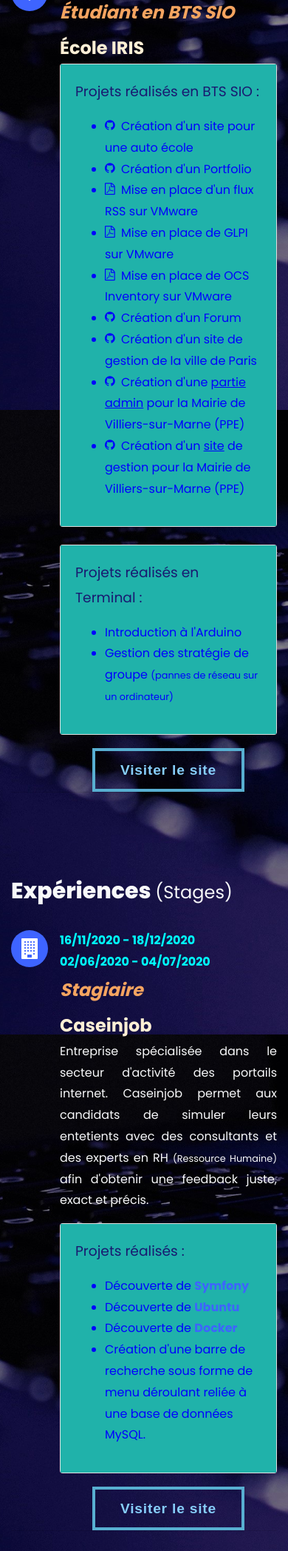
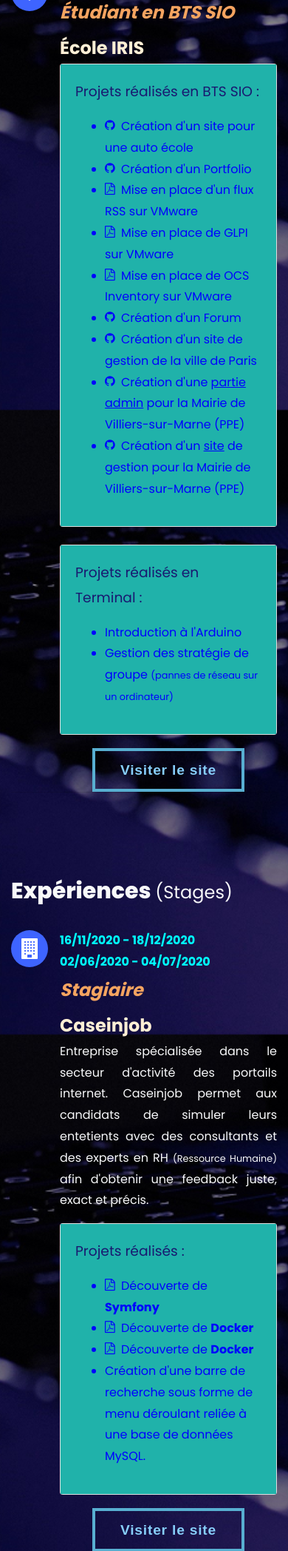
Before and after one commit to tombruaire/Portfolio, a PHP site: page / in a window 390 px wide. Shown: the part 1978-4074 px from the top of the page at 74% size. Run offline with PHP 8.4, Linux system fonts and the light colour scheme; some web fonts are replaced.

Commit message:
Mise à jour des fichiers

```diff
--- a/controleur/accueil.controleur.php
+++ b/controleur/accueil.controleur.php
@@ -28,7 +28,7 @@ if (isset($_POST['submit'])) {
 
         mail("contact@tombruaire.fr", "Nouveau message !", $message, $header);
 
-        Alerts::setFlash("Votre message a bien été envoyé !");
+        header('Location: https://tombruaire.fr');
 
 	}
 }
--- a/site.php
+++ b/site.php
@@ -13,14 +13,28 @@
     <link rel="stylesheet" type="text/css" href="./assets/css/style-5.css">
     <link rel="stylesheet" type="text/css" href="./assets/css/style-6.css">
     <link rel="stylesheet" href="zoombox/zoombox.css">
+    <style type="text/css">
+    	body {
+    		background-image: url(assets/img/fond.jpg);
+    		background-position: center center;
+    		background-repeat: no-repeat;
+    		background-attachment: fixed;
+    		background-size: cover;
+    	}
+    	@media only screen and (max-width: 767px) {
+	    	body {background-image: url(assets/img/fond-mobile.png);}
+		}
+    </style>
 </head>
-<body data-spy="scroll" data-target=".site-navbar-target" data-offset="300" style="background-image: url(assets/img/fond.jpg); background-position: center center; background-repeat: no-repeat; background-attachment: fixed; background-size: cover;">
+<body data-spy="scroll" data-target=".site-navbar-target" data-offset="300">
 
 <nav class="navbar navbar-expand-lg navbar-dark ftco_navbar ftco-navbar-light site-navbar-target" id="ftco-navbar">
 	<div class="container">
 		<a class="navbar-brand" href="https://tombruaire.fr">tombruaire.fr</a>
 		<button class="navbar-toggler js-fh5co-nav-toggle fh5co-nav-toggle" type="button" data-toggle="collapse" data-target="#ftco-nav" aria-controls="ftco-nav" aria-expanded="false" aria-label="Toggle navigation">
-			<span class="oi oi-menu"></span>
+			<svg xmlns="http://www.w3.org/2000/svg" width="25" height="25" fill="currentColor" class="bi bi-list text-light" viewBox="0 0 16 16">
+                <path fill-rule="evenodd" d="M2.5 11.5A.5.5 0 0 1 3 11h10a.5.5 0 0 1 0 1H3a.5.5 0 0 1-.5-.5zm0-4A.5.5 0 0 1 3 7h10a.5.5 0 0 1 0 1H3a.5.5 0 0 1-.5-.5zm0-4A.5.5 0 0 1 3 3h10a.5.5 0 0 1 0 1H3a.5.5 0 0 1-.5-.5z"/>
+            </svg>
 		</button>
 		<div class="collapse navbar-collapse" id="ftco-nav">
 			<ul class="navbar-nav nav ml-auto">
--- a/vue/accueil.php
+++ b/vue/accueil.php
@@ -192,15 +192,24 @@
   								<div class="card-body" style="background-color: #20B2AA;">
   									<p class="fw-bold" style="color: #191970; font-size: 14pt;">Projets réalisés :</p>
 	                                <ul>
+                                        <li>
+                                            <a href="assets/files/TomBRUAIRE-Stage.pdf" target="_blank">
+                                                <span class="icon-file-pdf-o mr-1"></span>
+                                                Découverte de <b>Symfony</b>
+                                            </a>
+                                        </li>
+                                        <li>
+                                            <a href="assets/files/TomBRUAIRE-Stage.pdf" target="_blank">
+                                                <span class="icon-file-pdf-o mr-1"></span>
+                                                Découverte de <b>Docker</b>
+                                            </a>
+                                        </li>
 	                                	<li>
-	                                		Découverte de <b><a href="https://symfony.com/" target="_blank">Symfony</a></b>
-	                                	</li>
-	                                	<li>
-	                                		Découverte de <b><a href="https://www.ubuntu-fr.org/" target="_blank">Ubuntu</a></b>
-	                                	</li>
-	                                	<li>
-	                                		Découverte de <b><a href="https://www.docker.com/" target="_blank">Docker</a></b>
-	                                	</li>
+                                            <a href="assets/files/TomBRUAIRE-Stage.pdf" target="_blank">
+                                                <span class="icon-file-pdf-o mr-1"></span>
+                                                Découverte de <b>Docker</b>
+                                            </a>
+                                        </li>
 	                                	<li>
 	                                		Création d'une barre de recherche sous forme de menu déroulant reliée à une base de données MySQL.
 	                                	</li>
@@ -436,7 +445,9 @@
         <div class="container">
             <div class="row d-flex justify-content-center">
                 <!-- Veille Juridique
-                <object data="assets/files/VeilleJuridique.pdf" type="application/pdf" width="200%" height="680px"></object>
+                <a class="btn btn-primary" href="./assets/files/VeilleJuridique.pdf" target="_blank">
+                    Présentation du logiciel GIT
+                </a>
                 -->
             </div>
         </div>
@@ -452,7 +463,9 @@
         </div>
         <div class="container">
             <div class="row d-flex justify-content-center">
-                <object data="assets/files/VeilleTechnologique.pdf" type="application/pdf" width="200%" height="680px"></object>
+                <a class="btn btn-primary" href="./assets/files/VeilleTechnologique.pdf" target="_blank">
+                    Présentation du logiciel GIT
+                </a>
             </div>
         </div>
     </div>
@@ -469,7 +482,7 @@
 			<div class="col-md-6 order-md-last d-flex">
 				<form method="post" action="" class="p-4 p-md-5 contact-form">
 					<div class="form-group">
-						<input type="email" name="email" placeholder="Adresse email" class="form-control" required="required">
+						<input type="email" name="email" placeholder="Votre adresse email" class="form-control" required="required">
 					</div>
 					<div class="form-group">
 						<input type="text" name="sujet" placeholder="Sujet du message" class="form-control" required="required">
```
Also changed, not shown: assets/img/fond-mobile.png (added), 1 other file.
